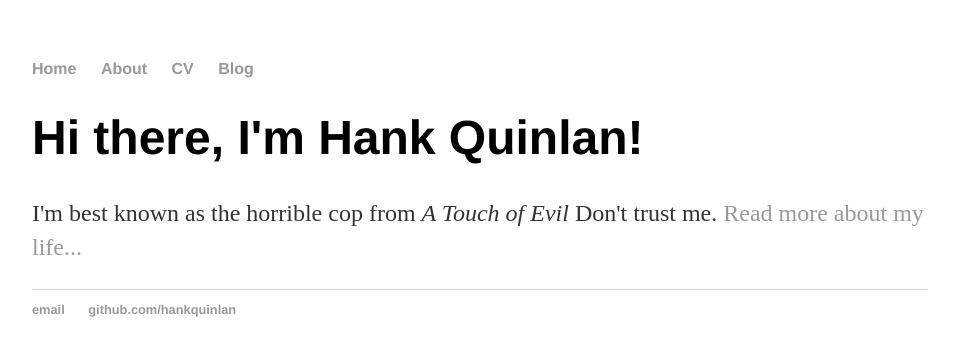
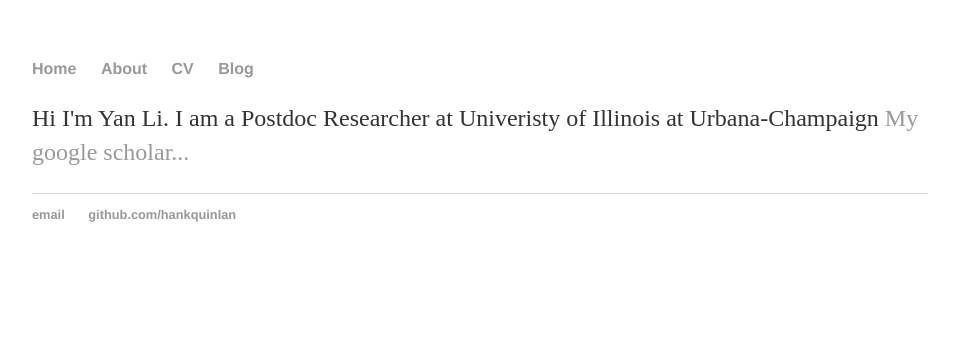
Before and after one commit to yanli-test/yanli-test.github.io, a Jekyll site: the page built from index.html, in a window 1280 px wide. Shown: the top 356 px of the page, without its empty margins (160-1115 px from the left). Built offline with Jekyll 4.4.1, drawn with Linux system fonts in a browser that asks for light colours.

Commit message:
Update index.html

```diff
--- a/index.html
+++ b/index.html
@@ -1,8 +1,7 @@
 ---
 layout: default
-title: Hank Quinlan, Horrible Cop
+title: Home page of Yan Li
 ---
 <div class="blurb">
-	<h1>Hi there, I'm Hank Quinlan!</h1>
-	<p>I'm best known as the horrible cop from <em>A Touch of Evil</em> Don't trust me. <a href="/about">Read more about my life...</a></p>
+	<p>Hi I'm Yan Li. I am a Postdoc Researcher at Univeristy of Illinois at Urbana-Champaign <a href="https://scholar.google.com/citations?user=hhNjw4MAAAAJ&hl">My google scholar...</a></p>
 </div><!-- /.blurb -->
```
